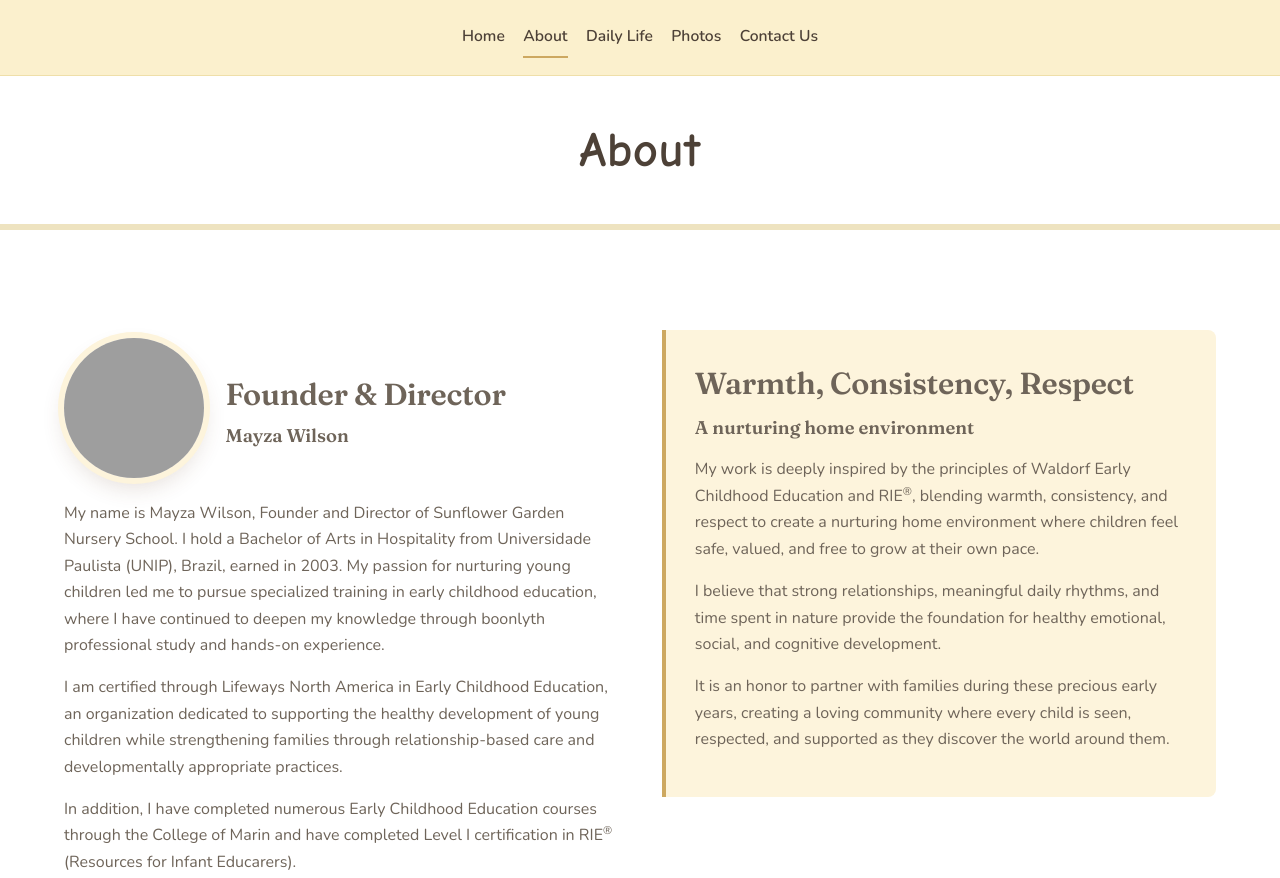
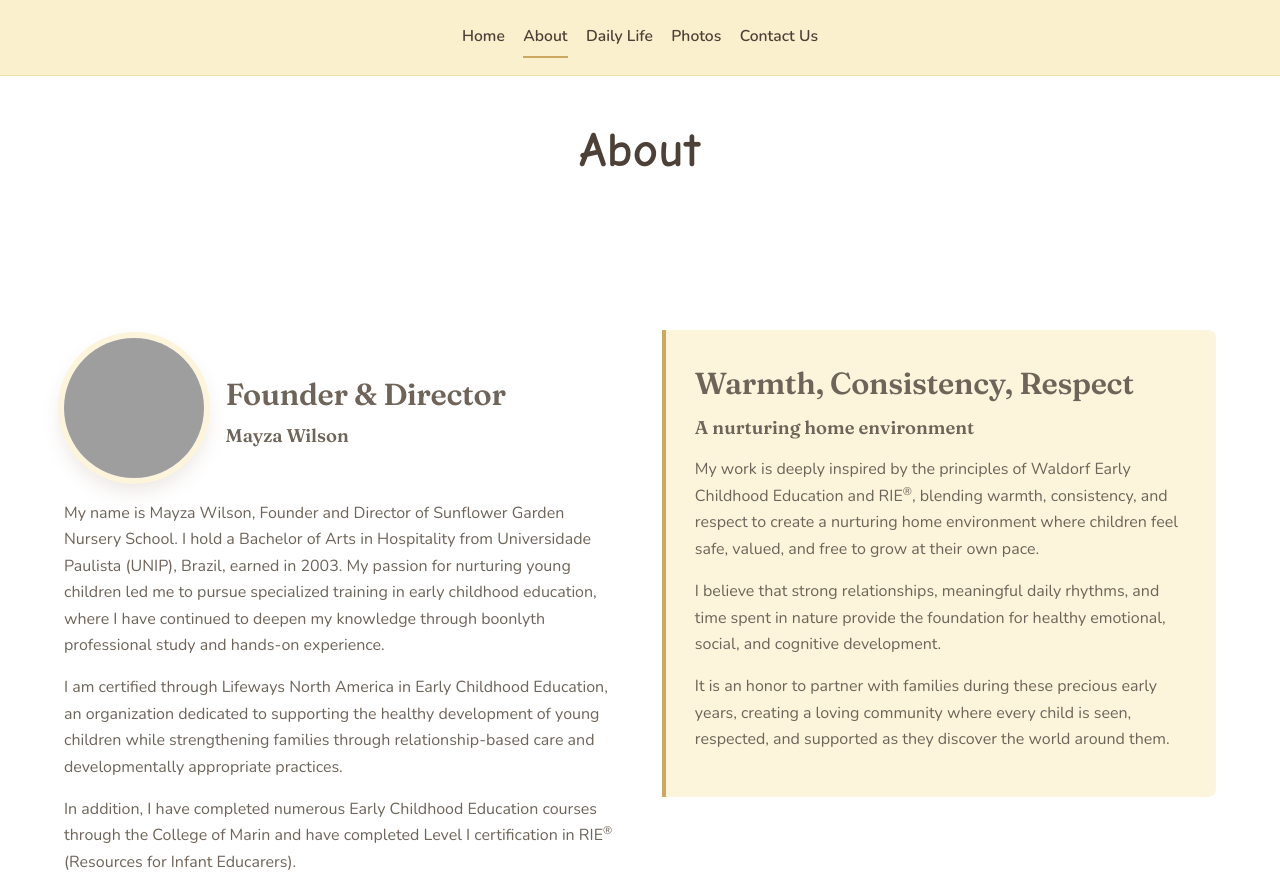
Before and after one commit to suppleteet/mayza-sunflower-website, a plain HTML site: page about.html in a window 1280 px wide. Shown: the top 878 px of the page. Drawn offline with nearby package versions, Linux system fonts and the light colour scheme; grey boxes are pictures that could not be loaded; a web font is replaced by a local one.

Commit message:
Remove the butter-yellow divider bar under page-hero titles
Drop the .page-hero::after rule that drew a 6px bar below the title on
the About, Daily Life, Photos, and Contact heroes.

Co-Authored-By: Claude Opus 4.8 (1M context) <noreply@anthropic.com>

```diff
--- a/styles.css
+++ b/styles.css
@@ -199,17 +199,6 @@ sup {
 .home-hero::before,
 .page-hero::before {
   display: none;
-}
-
-.page-hero::after {
-  content: "";
-  position: absolute;
-  left: 0;
-  right: 0;
-  bottom: 0;
-  height: 6px;
-  background: var(--butter);
-  opacity: 0.72;
 }
 
 .home-hero-inner,
```
